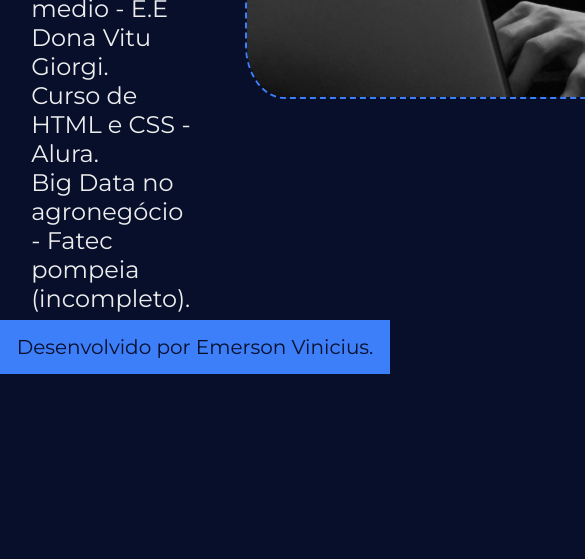
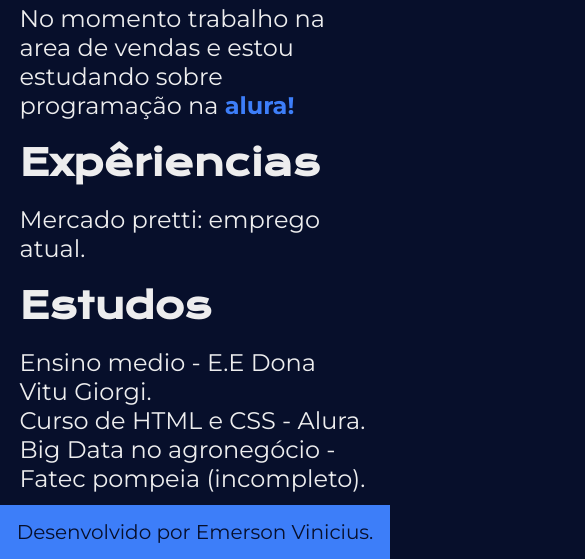
Before and after one commit to EmersonViniCode/portifolio, a plain HTML site: page curriculo.html in a window 390 px wide. Shown: the part 721-1280 px from the top of the page, 585 px wide, since content can reach past the window. Before the commit the page ends 1095 px from the top, so only its background shows below. Drawn offline with nearby package versions, Linux system fonts and the light colour scheme.

Commit message:
Add files via upload

```diff
--- a/styles/style.css
+++ b/styles/style.css
@@ -153,4 +153,13 @@ body {
     .foto__perfil {
         width: auto;
     }
+
+    .apresentacao__curriculo__all {
+        padding: 3% 5%;
+        flex-direction: column-reverse;
+    }
+
+    .apresentacao__curriculo {
+        width: auto;
+    }
 }
```
